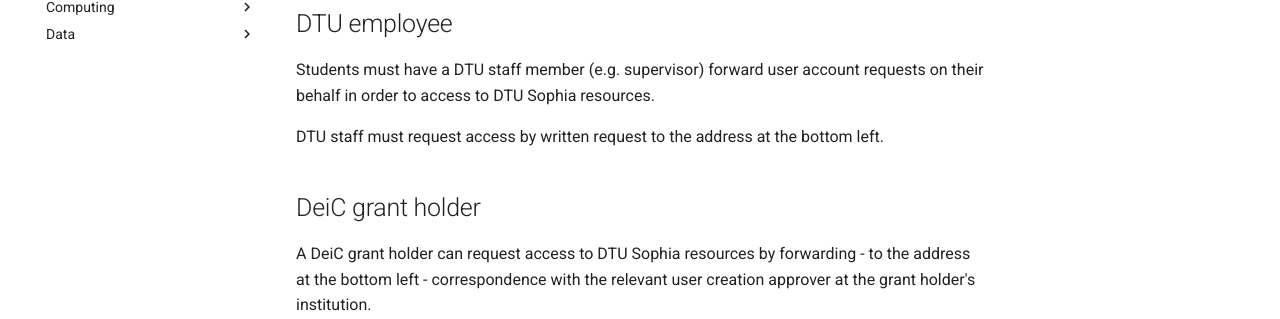
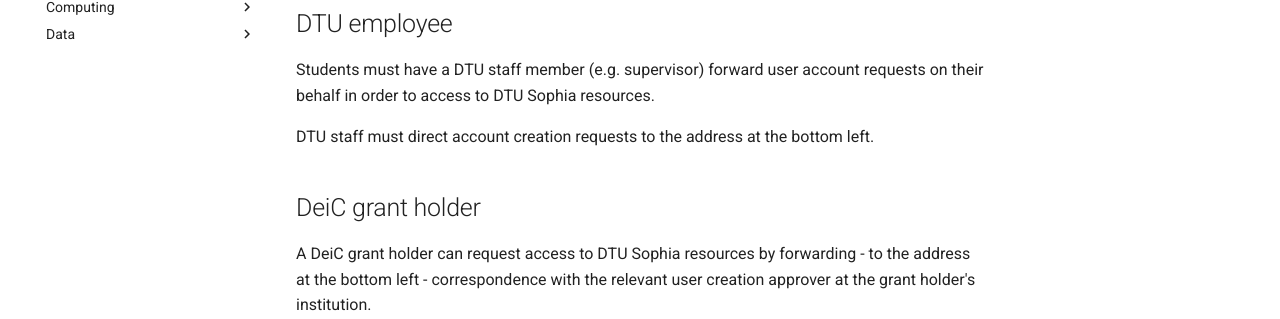
Before and after one commit to martavp/docs, an MkDocs documentation site: the page built from docs/account.md, in a window 1280 px wide and 1042 px high. Shown: the part 239-558 px from the top of the window. Built offline with MkDocs 1.6.1 and Material for MkDocs 9.7.7, drawn with Linux system fonts in a browser that asks for light colours; comment, search, counter and statistics services are not loaded.

Commit message:
fix: rephrase DTU staff account creation

```diff
--- a/docs/account.md
+++ b/docs/account.md
@@ -8,7 +8,7 @@
 Students must have a DTU staff member (e.g. supervisor) forward user account
 requests on their behalf in order to access to DTU Sophia resources.
 
-DTU staff must request access by written request to the address at the bottom left.
+DTU staff must direct account creation requests to the address at the bottom left.
 
 
 ## DeiC grant holder
```
